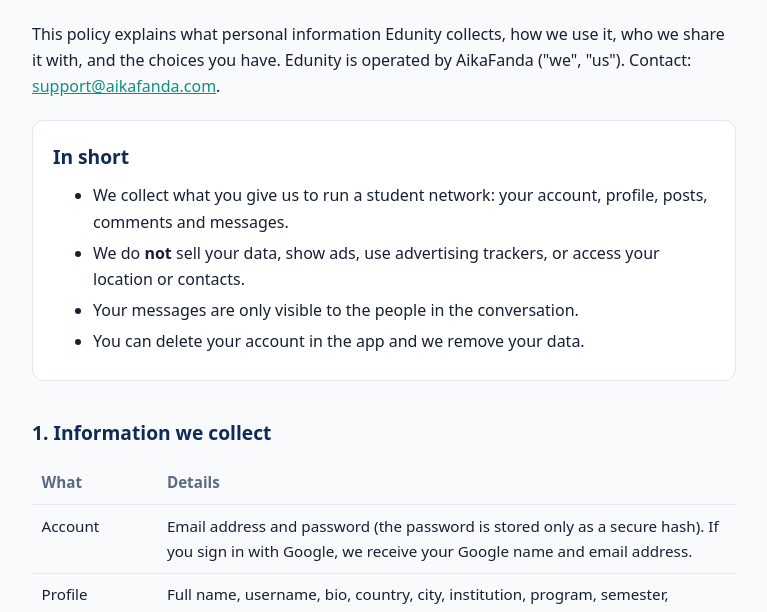
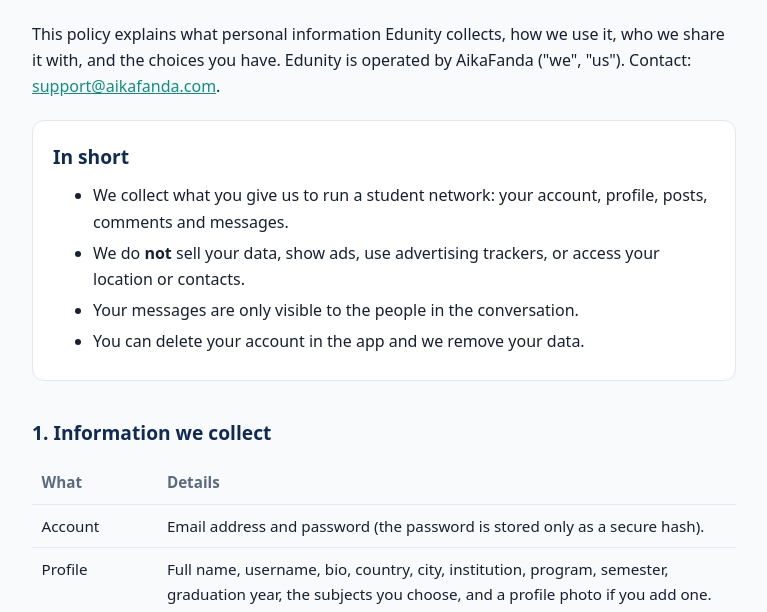
Before and after one commit to techcorp/edunity-legal, a plain HTML site: page privacy.html in a window 1280 px wide. Shown: the part 179-791 px from the top of the page, without its empty margins (256-1023 px from the left). Drawn offline with Linux system fonts and the light colour scheme.

Commit message:
Privacy policy: remove Google sign-in (email and password only)
Co-Authored-By: Claude Sonnet 5.5 <noreply@anthropic.com>

```diff
--- a/privacy.html
+++ b/privacy.html
@@ -43,7 +43,7 @@
         <tbody>
           <tr>
             <td>Account</td>
-            <td>Email address and password (the password is stored only as a secure hash). If you sign in with Google, we receive your Google name and email address.</td>
+            <td>Email address and password (the password is stored only as a secure hash).</td>
           </tr>
           <tr>
             <td>Profile</td>
@@ -91,7 +91,6 @@
         <li><strong>Resend</strong> - delivers our verification and password-reset emails.</li>
         <li><strong>Expo</strong> - delivers push notifications to your device.</li>
         <li><strong>Sentry</strong> - receives crash and error reports.</li>
-        <li><strong>Google</strong> - only if you choose to sign in with Google.</li>
       </ul>
       <p>We do not sell your personal information. We may disclose information if the law requires it, or to protect the safety of our users or the service.</p>
 
```
